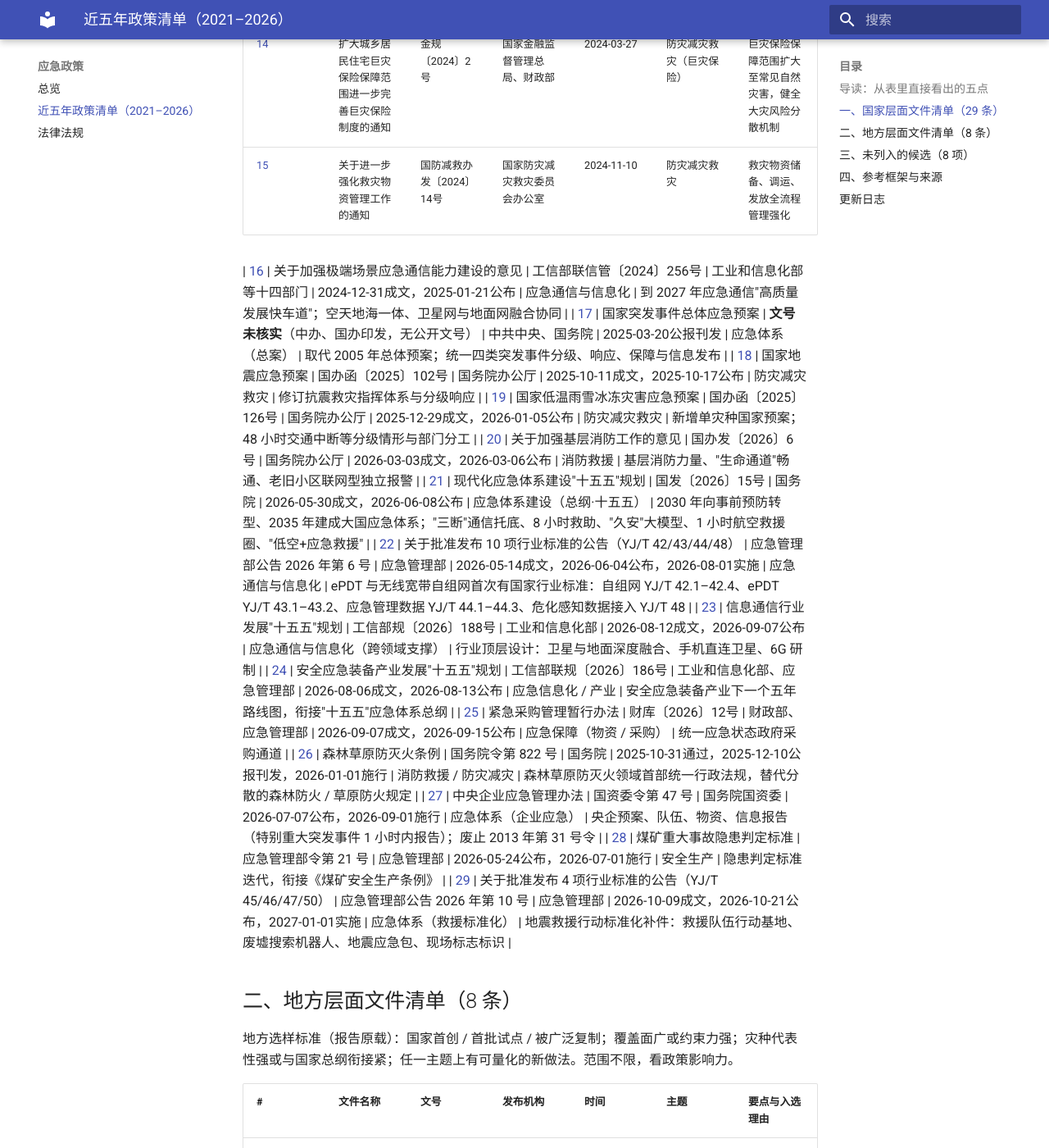
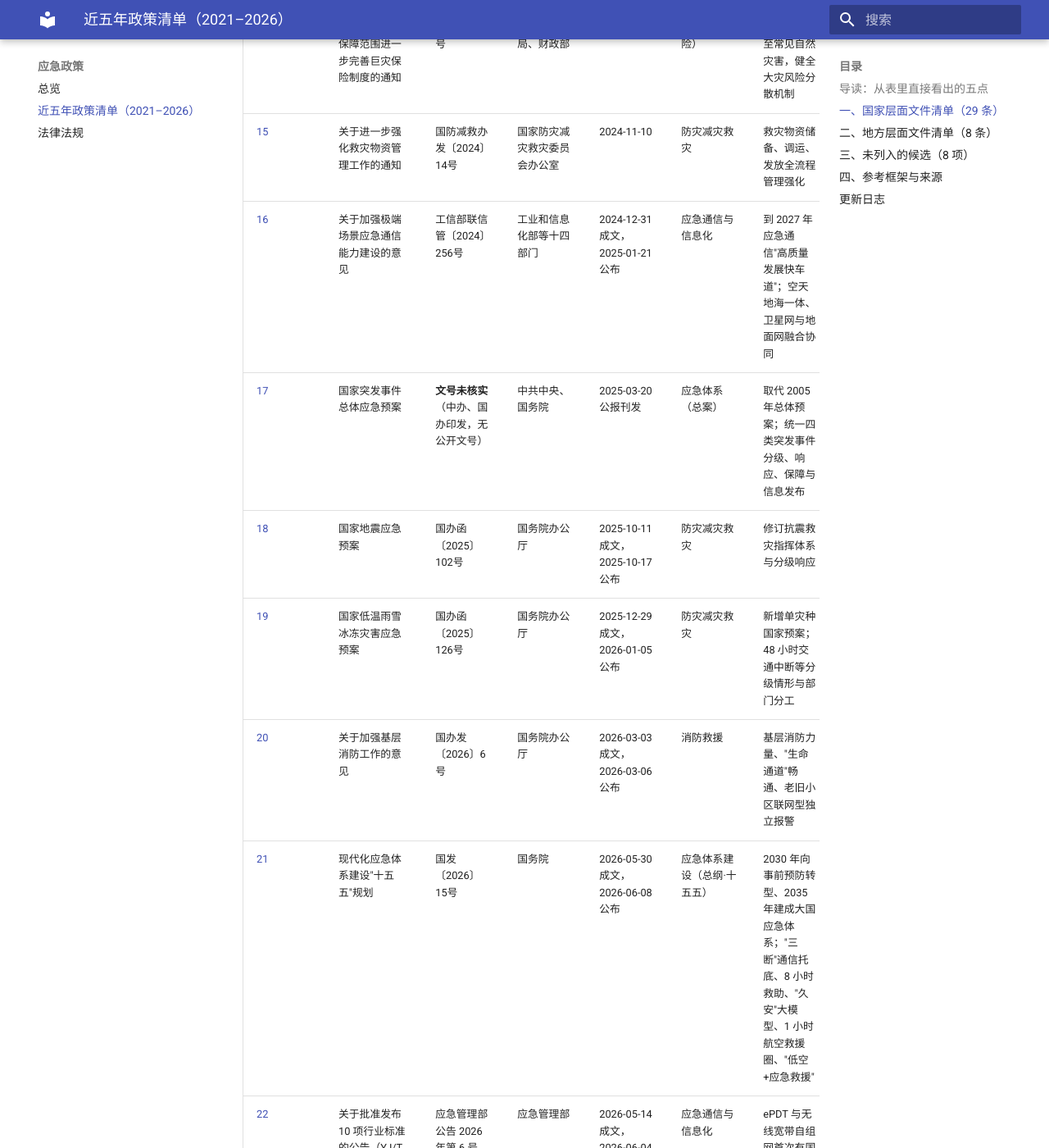
Before and after one commit to zhuoyue2019/zhuoyue2019.github.io, an MkDocs documentation site: the page built from docs/emergency/policy-list-2021-2026.md, in a window 1280 px wide and 1400 px high, scrolled down 2985 px. Shown: the whole window at 82% size. Built offline with MkDocs 1.6.1 and Material for MkDocs 9.7.7, drawn with Linux system fonts in a browser that asks for light colours; part of the change alters nothing that is shown; some of the changed text lies outside the part shown.

```diff
--- a/docs/emergency/policy-list-2021-2026.md
+++ b/docs/emergency/policy-list-2021-2026.md
@@ -40,7 +40,6 @@
 | [13](https://www.gov.cn/gongbao/2024/issue_11186/202402/content_6934550.html) | 煤矿安全生产条例 | 国务院令第774号 | 国务院 | 2024-01-24公布，2024-05-01施行 | 安全生产（矿山） | 煤矿领域综合性行政法规；同时废止《煤矿安全监察条例》等 |
 | [14](https://www.gov.cn/zhengce/zhengceku/202403/content_6941821.htm) | 扩大城乡居民住宅巨灾保险保障范围进一步完善巨灾保险制度的通知 | 金规〔2024〕2号 | 国家金融监督管理总局、财政部 | 2024-03-27 | 防灾减灾救灾（巨灾保险） | 巨灾保险保障范围扩大至常见自然灾害，健全大灾风险分散机制 |
 | [15](https://www.gov.cn/zhengce/zhengceku/202411/content_6985989.htm) | 关于进一步强化救灾物资管理工作的通知 | 国防减救办发〔2024〕14号 | 国家防灾减灾救灾委员会办公室 | 2024-11-10 | 防灾减灾救灾 | 救灾物资储备、调运、发放全流程管理强化 |
-
 | [16](https://www.gov.cn/zhengce/zhengceku/202501/content_7000295.htm) | 关于加强极端场景应急通信能力建设的意见 | 工信部联信管〔2024〕256号 | 工业和信息化部等十四部门 | 2024-12-31成文，2025-01-21公布 | 应急通信与信息化 | 到 2027 年应急通信"高质量发展快车道"；空天地海一体、卫星网与地面网融合协同 |
 | [17](https://www.gov.cn/gongbao/2025/issue_11926/202503/content_7014002.html) | 国家突发事件总体应急预案 | **文号未核实**（中办、国办印发，无公开文号） | 中共中央、国务院 | 2025-03-20公报刊发 | 应急体系（总案） | 取代 2005 年总体预案；统一四类突发事件分级、响应、保障与信息发布 |
 | [18](https://www.gov.cn/zhengce/zhengceku/202510/content_7044768.htm) | 国家地震应急预案 | 国办函〔2025〕102号 | 国务院办公厅 | 2025-10-11成文，2025-10-17公布 | 防灾减灾救灾 | 修订抗震救灾指挥体系与分级响应 |
@@ -97,5 +96,6 @@
 
 ## 更新日志
 
+- **v1.0.1（2026-10-28）**：修复国家表在第 15/16 条之间断开、16–29 条在手机上显示为原始竖线文本的问题（源文件两段写入时多了一个空行，表格被截断）。其余内容不变。
 - **v1.0（2026-10-28）**：首版上线。国家 29 条 + 地方 8 条，含未核实 4 条（#6、#8、#17、D7，均为文号未核实）。呈现方式按 MCX 关键规范清单的改进版：国家 / 地方分表、要点精简为一句话、编号直链官方原文、未核实与勘误用告示框单列。吸顶表头未做——MkDocs Material 表格包在横向滚动容器内，CSS 吸顶在该主题下不生效，改以分表 + 短要点控制表长。
 - 待办：其余 34 条逐条对官方原文复核后，把等级 A/B 的复核状态逐条更新；山东省"十四五"安全生产规划待省政府网 / 省应急厅可连通后补核。
```
